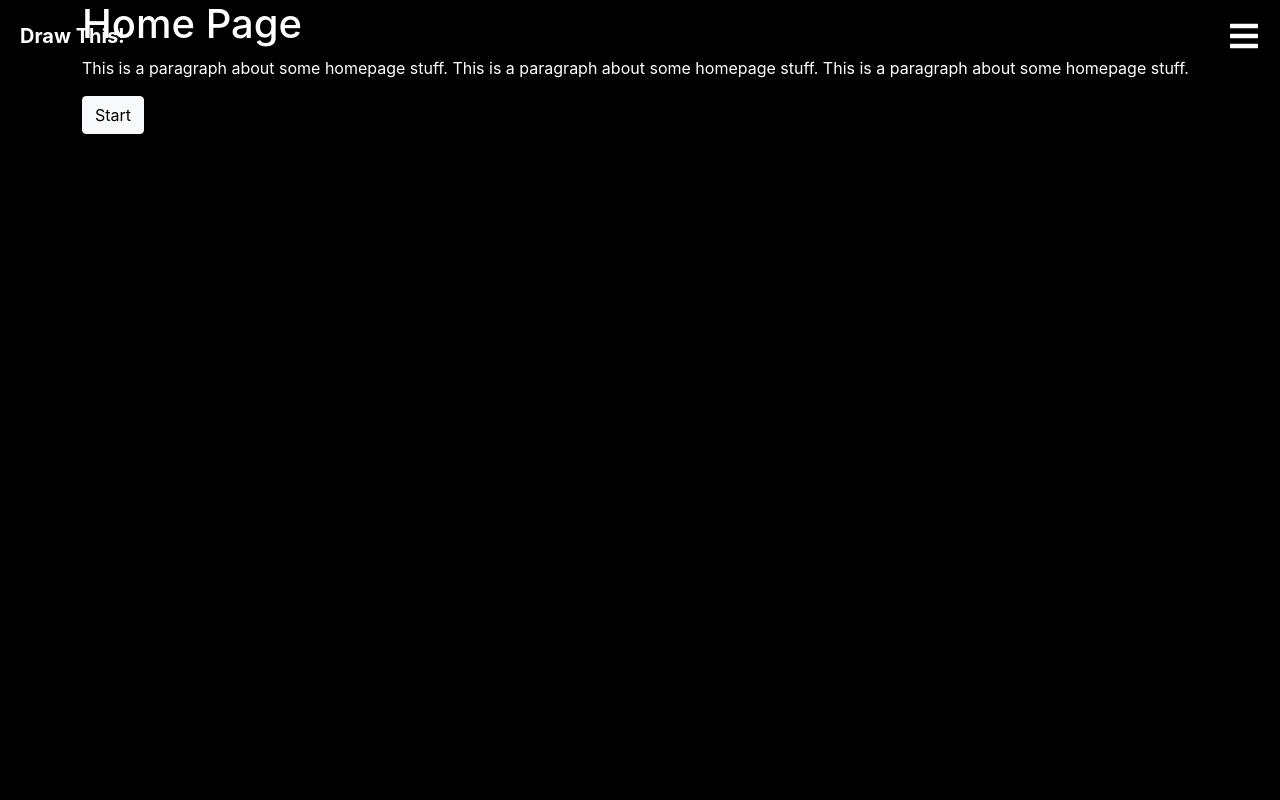
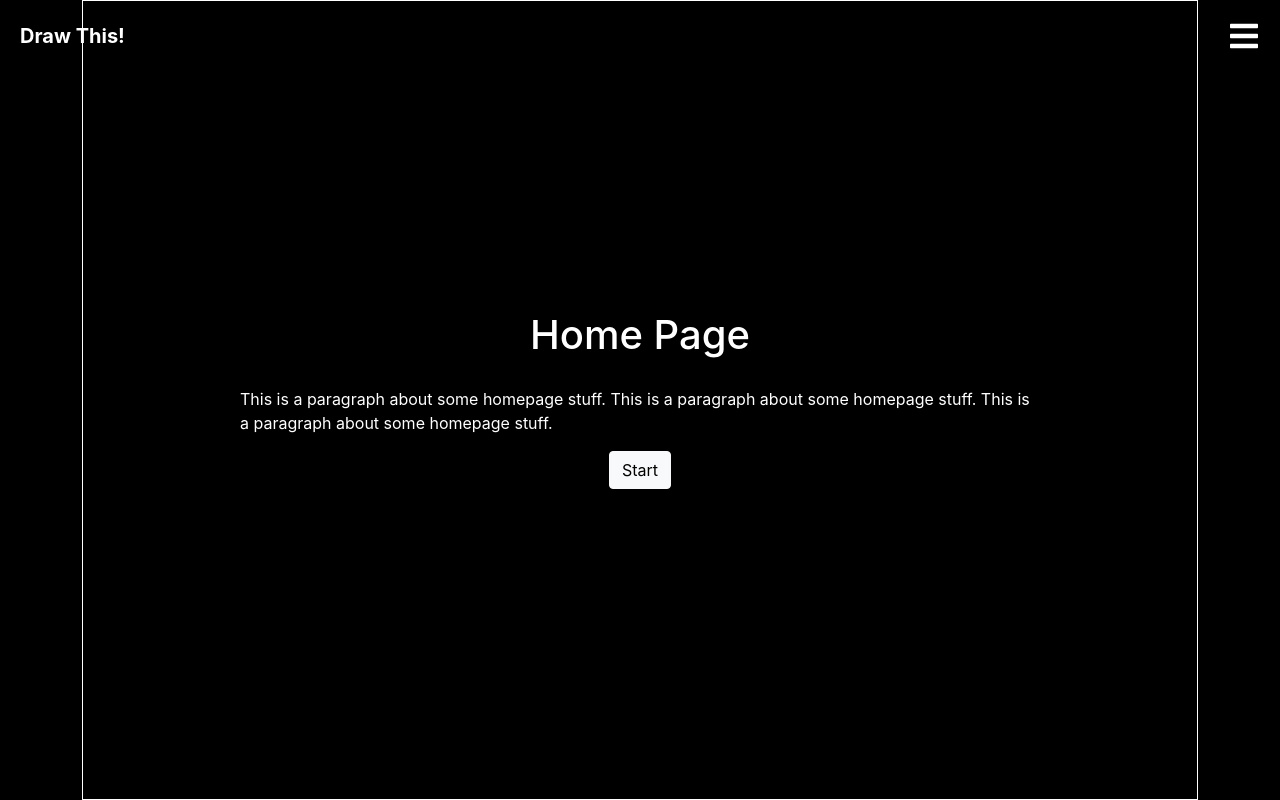
Before and after one commit to gojanedoe/drawing-app, a React (Create React App) app: page / in a window 1280 px wide. Built offline with nearby package versions, Linux system fonts and the light colour scheme.

Commit message:
Add initial home page styling

```diff
--- a/src/App.css
+++ b/src/App.css
@@ -132,6 +132,22 @@ footer {
   cursor: pointer;
 }
 
+main {
+  padding: 40px;
+  border: 1px solid white;
+  display: flex;
+  justify-content: center;
+  align-items: center;
+  height: 100vh;
+  flex-direction: column;
+}
+
+main p {
+  width: 80%;
+  max-width: 800px;
+  margin-top: 20px;
+}
+
 .loading-container {
   height: 100vh;
   overflow: hidden;
```
